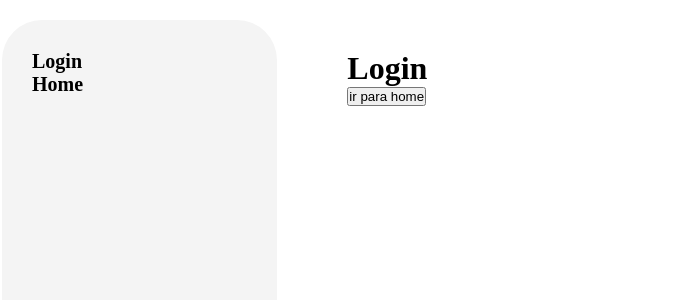
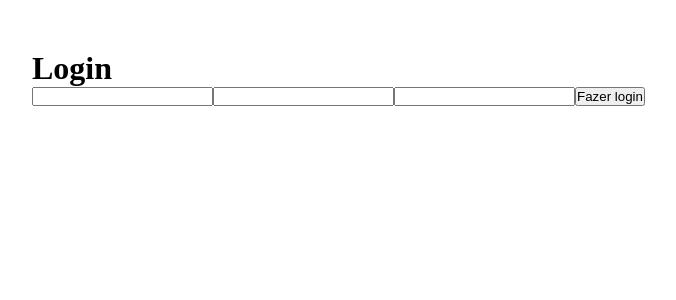
Before and after one commit to eduardooris/TodoListVite, a React (Vite) app: page /login in a window 1280 px wide. Shown: the top 300 px of the page, without its empty margins (18-694 px from the left). Built offline with nearby package versions, Linux system fonts and the light colour scheme.

Commit message:
alteração estrutura

```diff
--- a/src/App.jsx
+++ b/src/App.jsx
@@ -1,12 +1,11 @@
 import React, { useState } from 'react'
 import Router from './router'
-import Design from './Design/Colors'
 import Navigation from './components/Navigation'
 function App() {
   const [isLogin, setIsLogin] = useState(false)
   return (
     <div style={{ display: "flex" }}>
-      {!isLogin &&
+      {isLogin &&
         <Navigation />
       }
       <div style={styles.containerMain}>
--- /dev/null
+++ b/src/hooks/useForm.js
@@ -0,0 +1,13 @@
+import { useState } from "react";
+
+export const useForm = (initialState) => {
+    const [values, setValues] = useState(initialState);
+    const handleChange = (e) => {
+        const { name, value } = e.target;
+        setValues({
+            ...values,
+            [name]: value,
+        });
+    };
+    return [values, handleChange];
+}
--- a/src/services/http.js
+++ b/src/services/http.js
@@ -1,4 +1,4 @@
-const baseUrl = 'http://34.232.85.214:3000//api';
+const baseUrl = 'http://34.232.85.214:3000/api';
 export const accessTokenKey = 'accessToken';
 const refreshTokenKey = 'refreshToken';
 
@@ -60,13 +60,13 @@ export const clearTokens = () => {
 
 export const http = async ({ url, method, body, headers = {} }) => {
     try {
-        const accessToken = getStoredToken(accessTokenKey);
+        // const accessToken = getStoredToken(accessTokenKey);
         let response = await fetch(`${baseUrl}/${url}`, {
             method,
             body: body ? JSON.stringify(body) : null,
             headers: {
                 'Content-Type': 'application/json',
-                Authorization: `Bearer ${accessToken}`,
+                // Authorization: `Bearer ${accessToken}`,
                 ...headers,
             },
         });
--- a/src/views/Login/index.jsx
+++ b/src/views/Login/index.jsx
@@ -1,16 +1,29 @@
 import { useNavigate } from "react-router-dom"
+import { login } from "../../services/auth"
+import { useForm } from "../../hooks/useForm"
 
 export default function Login() {
     const navigate = useNavigate()
-
+    const [form, setForm] = useForm({ username: "", password: "", email: "" })
     const navegar = () => {
         navigate('/home')
 
     }
+
+    const fazerLogin = async () => {
+        const respostadaApi = await login(form)
+        if (respostadaApi.accessToken) {
+            navegar()
+        }
+    }
+
     return (
         <div>
             <h1>Login</h1>
-            <button onClick={navegar}>ir para home</button>
+            <input name="username" onChange={setForm} />
+            <input name="password" onChange={setForm} />
+            <input type="text" name="email" onChange={setForm} />
+            <button onClick={fazerLogin}>Fazer login</button>
         </div>
     )
 }
```
